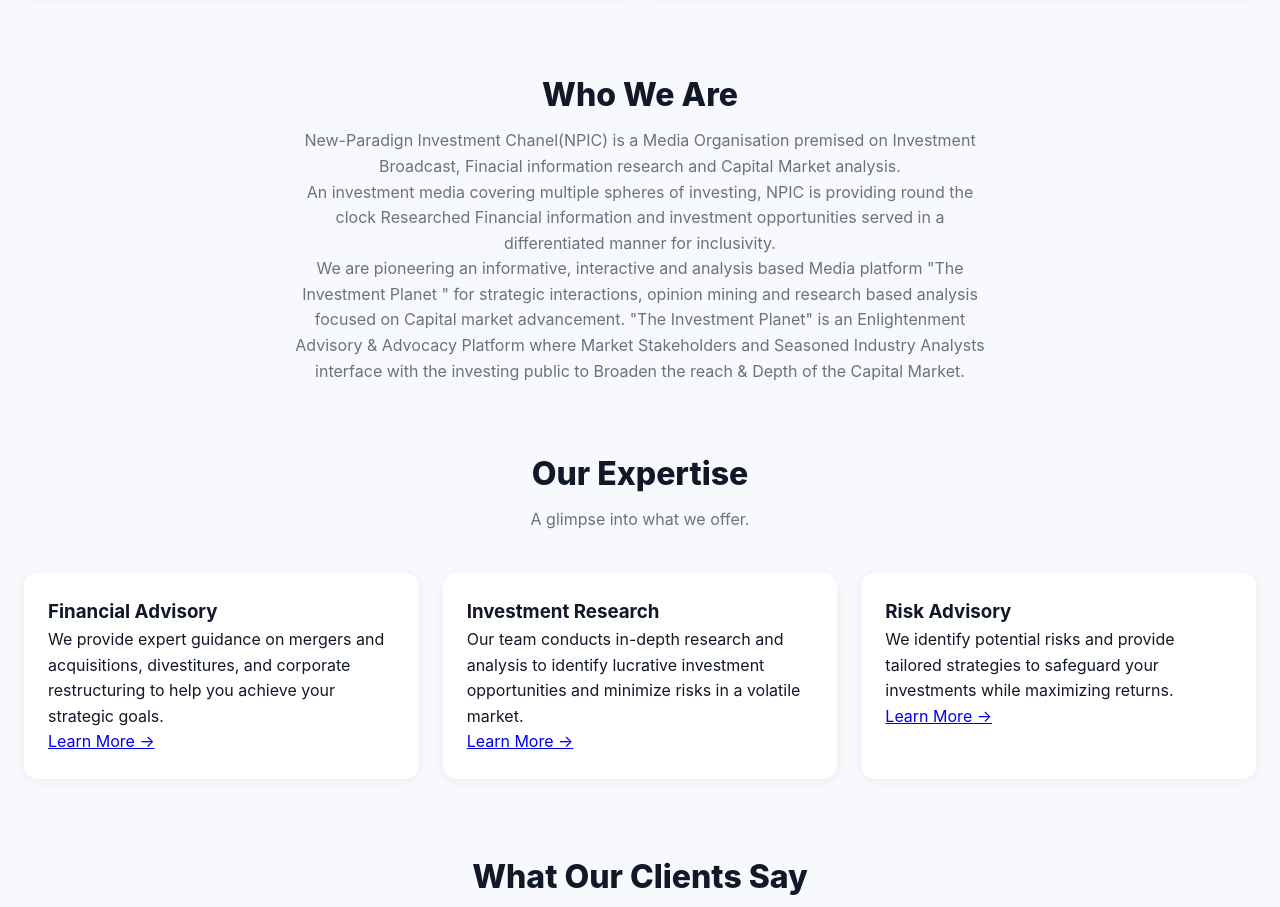
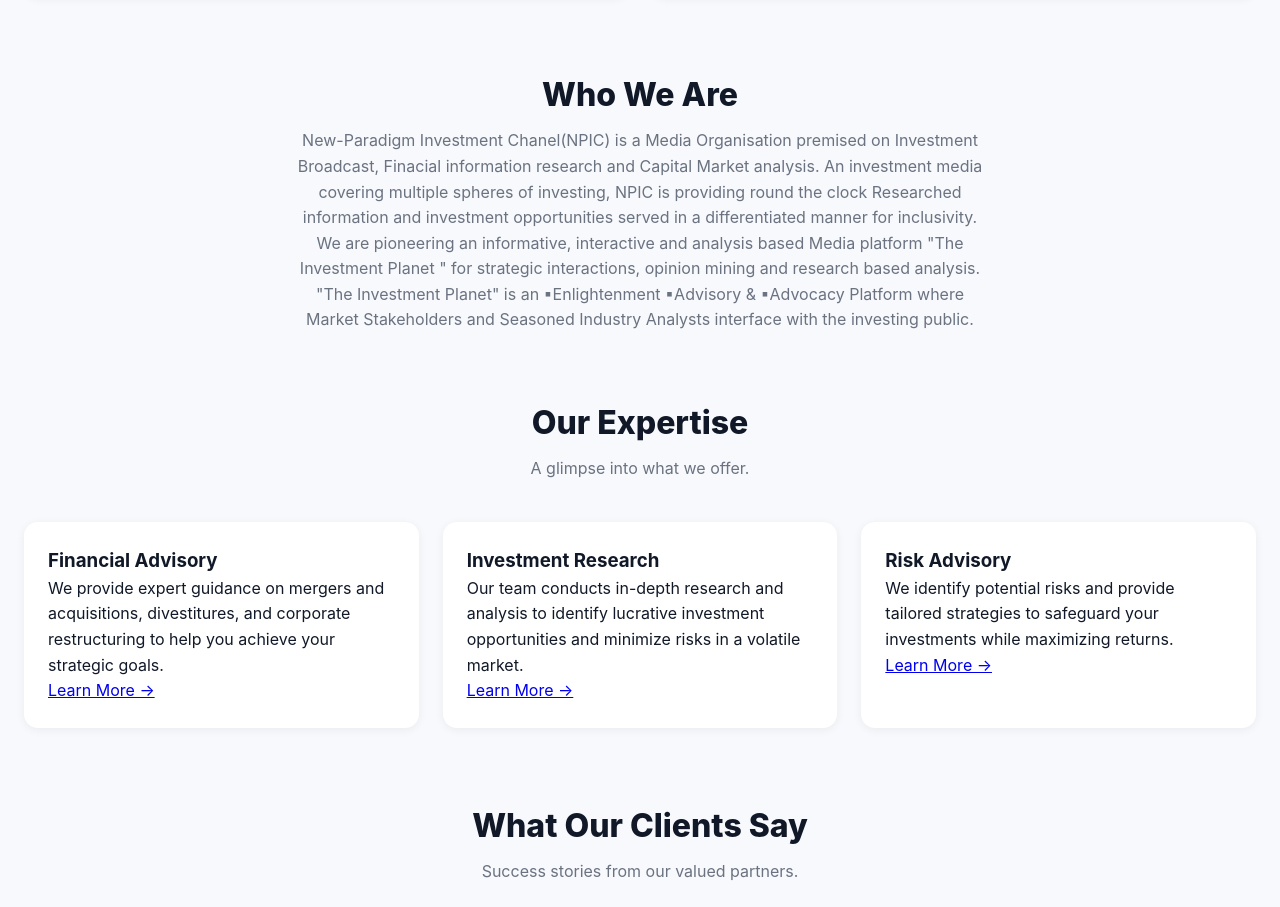
Before and after one commit to kingluise/NEWPARADIGM, a plain HTML site: page index.html in a window 1280 px wide. Shown: the part 1586-2493 px from the top of the page. Drawn offline with nearby package versions, Linux system fonts and the light colour scheme; no server answers.

Commit message:
updated content

```diff
--- a/index.html
+++ b/index.html
@@ -158,14 +158,11 @@
         <section id="about">
             <div class="section-header">
                 <h2>Who We Are</h2>
-                <p>New-Paradign Investment Chanel(NPIC) is a Media Organisation premised on Investment Broadcast, Finacial information research and Capital Market analysis. <br>
-                  An investment media covering multiple spheres of investing,
-                  NPIC is providing round the clock Researched Financial information and investment opportunities served in a differentiated
-                  manner for inclusivity.<br>
-                  We are pioneering an informative, interactive and analysis based Media platform
-                  "The Investment Planet " for strategic interactions, opinion mining and research based analysis focused on Capital market advancement.
-                  "The Investment Planet" is an Enlightenment Advisory & Advocacy Platform where Market Stakeholders and Seasoned Industry
-                  Analysts interface with the investing public to Broaden the reach & Depth of the Capital Market.</p>
+                <p> New-Paradigm Investment Chanel(NPIC) is a Media Organisation premised on Investment Broadcast, Finacial information research and Capital Market analysis.
+                  An investment media covering multiple spheres of investing, NPIC is providing round the clock Researched information and investment opportunities served
+                  in a differentiated manner for inclusivity. <br>
+                  We are pioneering an informative, interactive and analysis based Media platform "The Investment Planet " for strategic interactions, opinion mining and research based analysis.<br>
+                  "The Investment Planet" is an ▪Enlightenment ▪Advisory & ▪Advocacy Platform where Market Stakeholders and Seasoned Industry Analysts interface with the investing public.</p>
             </div>
         </section>
 
```
Also changed, not shown: about.html (+26 -0 lines).
